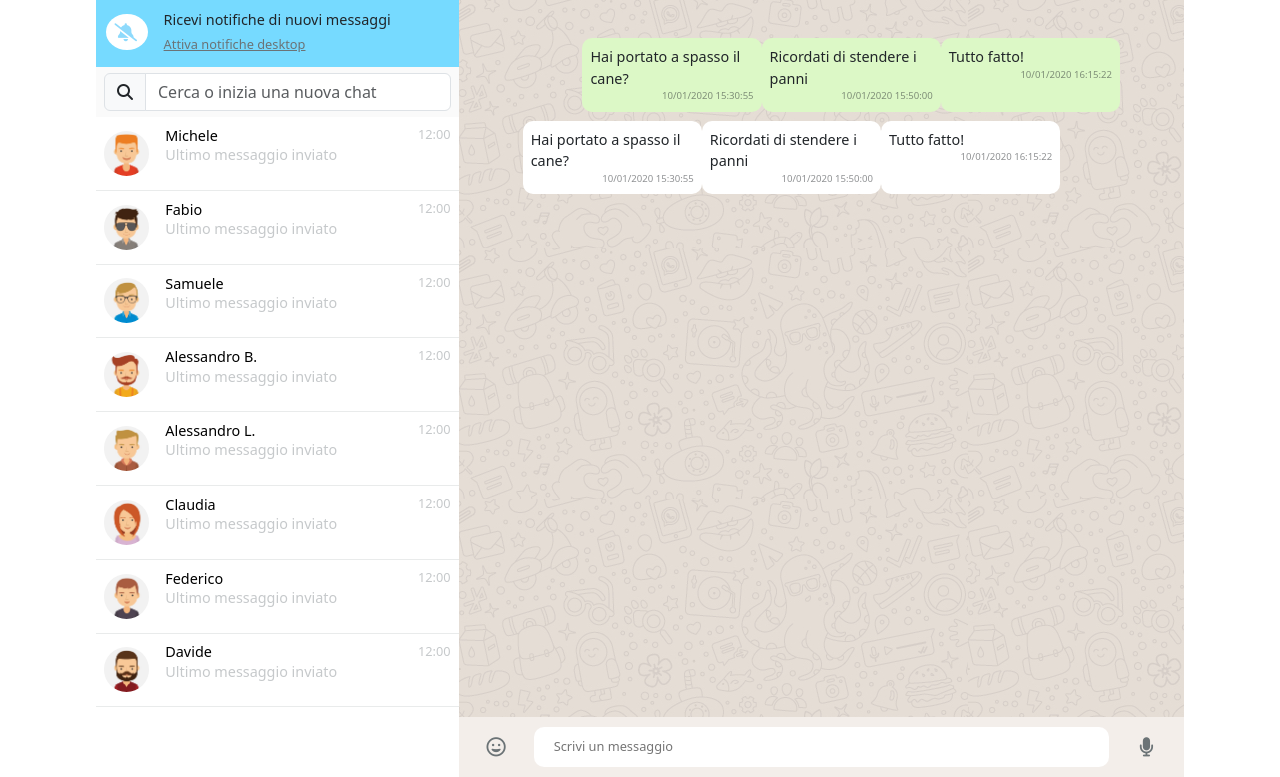
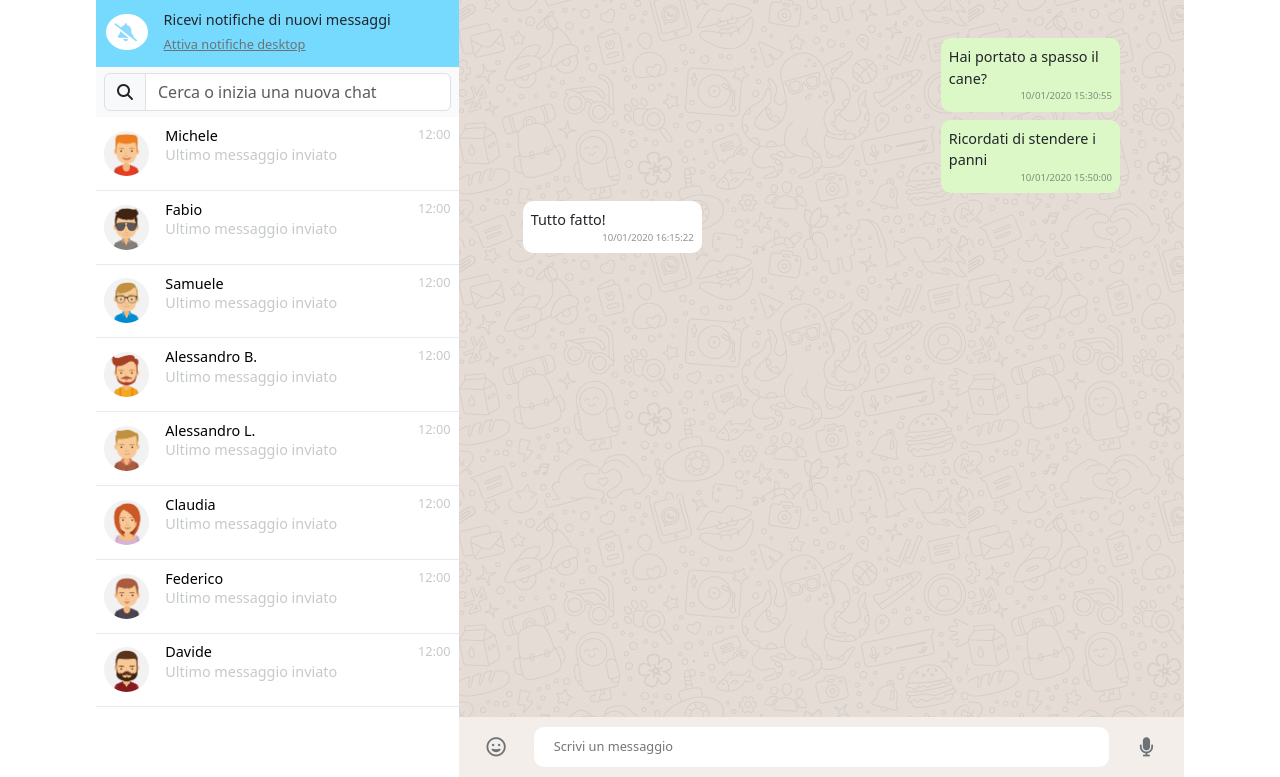
Before and after one commit to acolombo09/vue-boolzapp, a plain HTML site: page index.html in a window 1280 px wide. Shown: the part 87-864 px from the top of the page. Drawn offline with nearby package versions, Linux system fonts and the light colour scheme.

Commit message:
milestone2_completed

```diff
--- a/css/style.css
+++ b/css/style.css
@@ -174,10 +174,6 @@ img {
   object-fit: cover;
 }
 
-.contacts-list .active {
-  background: #ebebeb;
-}
-
 .contacts-list .chat-box:hover {
   background: #e9ebeb;
 }
@@ -200,15 +196,18 @@ img {
 }
 
 .message-div {
-  display: flex;
   width: 100%;
   margin: 9px 0;
+  display: flex;
+  justify-content: flex-end;
 }
 
 .message-parameters{
   width: 30%;
   padding: .5rem;
   border-radius: 10px;
+  align-self: flex-end;
+  margin-bottom: .5rem;
 }
 
 .message-text {
@@ -223,20 +222,19 @@ img {
 }
 
 .message-sent {
+  display: flex;
+  flex-direction: column;
   justify-content: flex-end;
-}
-
-.message-sent > * {
   background: #dcf8c6;
-}
-
-.message-received > * {
-  background: #ffffff;
+  align-self: flex-end;
 }
 
 .message-received {
+  display: flex;
+  flex-direction: column;
   justify-content: flex-start;
-
+  background: #ffffff;
+  align-self: flex-start;
 }
 
 .conversation-message {
--- a/index.html
+++ b/index.html
@@ -104,16 +104,10 @@
             </div>
             <!-- container chat in utilizzo -->
             <div class="conversation-container">
-              <div class="message-div message-sent" v-if="currentContact">
-                <div class="message-parameters d-flex flex-column"
-                v-for="message in currentContact.messages" :key="message.date">
-                  <p class="message-text mb-0">{{ message.message }}</p>
-                  <p class="message-time mb-0">{{ message.date }}</p>
-                </div>
-              </div>
-              <div class="message-div message-received" v-if="currentContact">
-                <div class="message-parameters d-flex flex-column"
-                v-for="message in currentContact.messages" :key="message.date">
+              <div class="message-div flex-column" v-if="currentContact">
+                <div class="message-parameters"
+                v-for="(message, status) in currentContact.messages" :key="message.date"
+                v-bind:class="getMessageClass(message.status)">
                   <p class="message-text mb-0">{{ message.message }}</p>
                   <p class="message-time mb-0">{{ message.date }}</p>
                 </div>
--- a/js/main.js
+++ b/js/main.js
@@ -209,7 +209,14 @@ const app = createApp({
     onUserClick(singleContact){
       this.currentContact = singleContact;
       // console.log(singleContact.messages);
-    }
+    },
+    getMessageClass(status) {
+    // La funzione restituisce la classe "sent" se lo stato è "sent",
+    // altrimenti restituisce la classe "received" se lo stato è "received".
+    //Questo viene utilizzato per determinare quale classe CSS da applicare
+    // ai messaggi, a seconda del loro stato (sent o received).
+      return status === 'sent' ? 'message-sent' : 'message-received';
+    },
   },
   beforeMount(){
     /* all'avvio della pagina, html cerca di accedere alla variabile currentContact,
```
